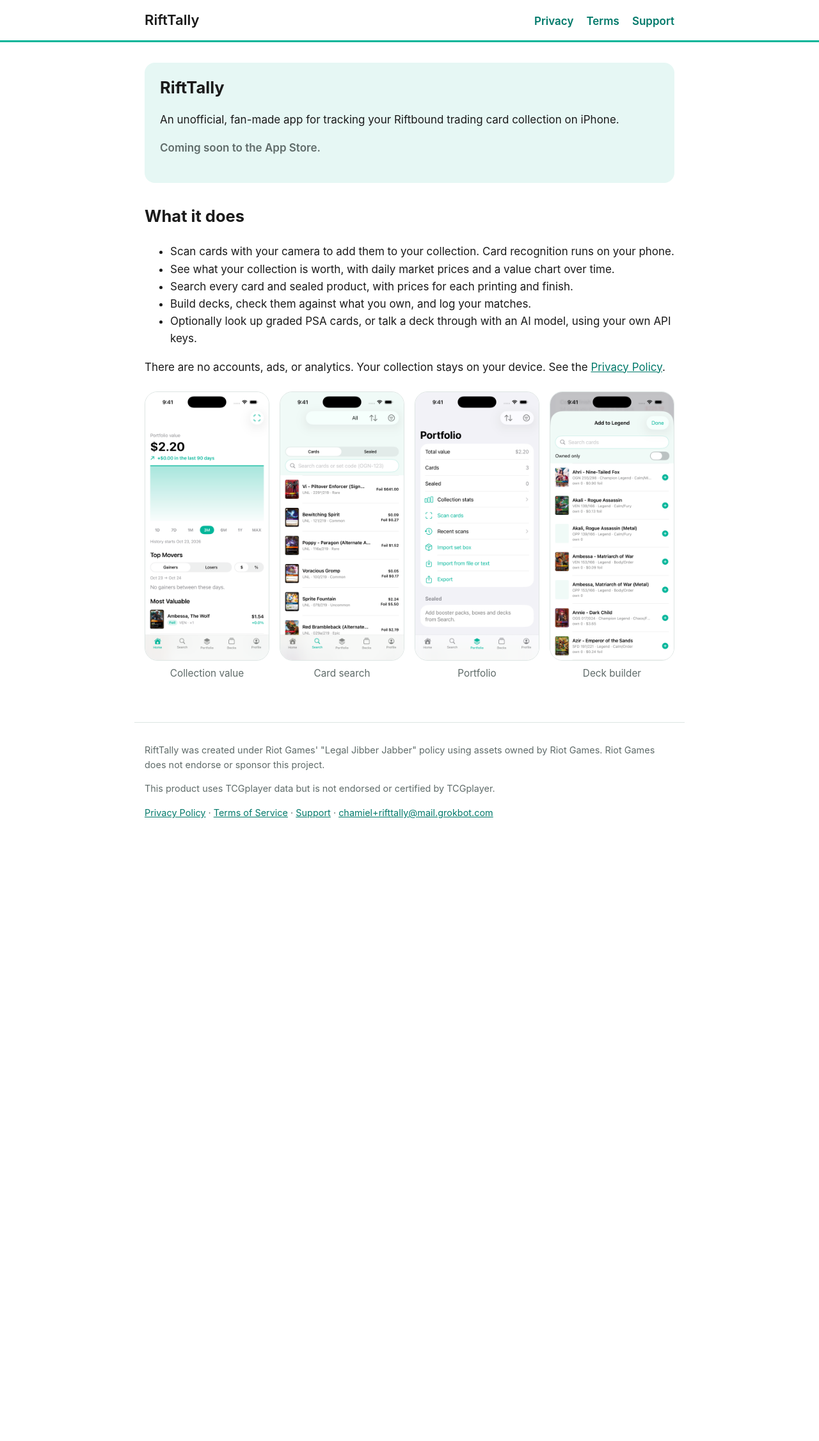
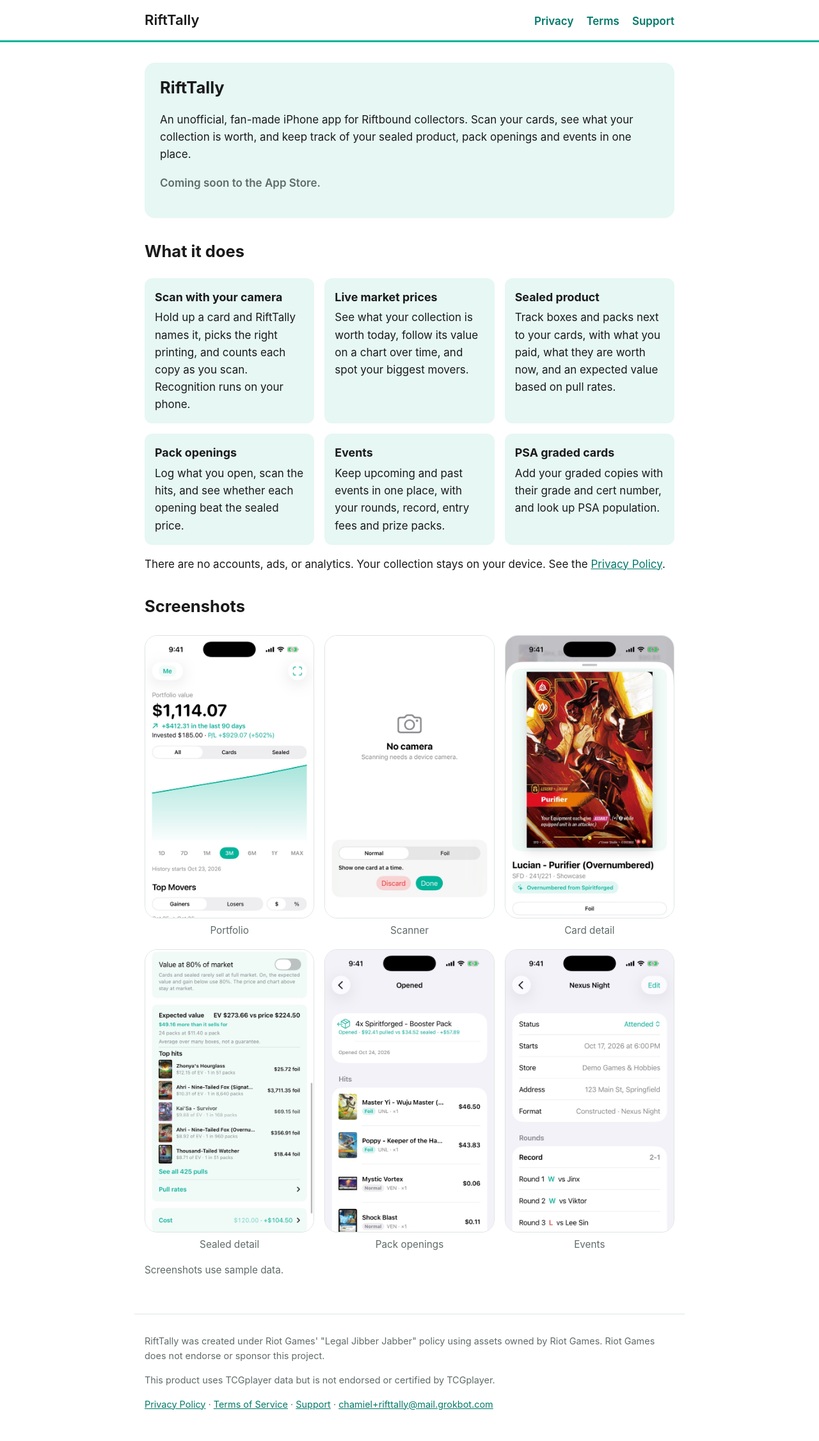
Before and after one commit to michael-huang87/rifttally, a Jekyll site: the page built from index.html, in a window 1280 px wide. Shown: the whole page at 64% size. Built offline with Jekyll 4.4.1, drawn with Linux system fonts in a browser that asks for light colours; before the commit the page ends 1328 px from its top, so only the background shows below that.

Commit message:
Flesh out the home page with features and fresh screenshots

```diff
--- a/assets/style.css
+++ b/assets/style.css
@@ -61,12 +61,23 @@
 }
 .soon { color: var(--muted); font-weight: 600; }
 
+.features {
+  display: grid;
+  grid-template-columns: repeat(auto-fit, minmax(240px, 1fr));
+  gap: 16px;
+}
+.features div { background: var(--mint-light); border-radius: 12px; padding: 4px 16px; }
+.features h3 { margin: 12px 0 0; font-size: 1.05em; }
+.features p { margin: 4px 0 12px; }
+
 .shots {
   display: grid;
-  grid-template-columns: repeat(auto-fit, minmax(160px, 1fr));
+  grid-template-columns: repeat(3, 1fr);
   gap: 16px;
-  margin: 24px 0;
+  margin: 24px 0 8px;
 }
+@media (max-width: 600px) { .shots { grid-template-columns: repeat(2, 1fr); } }
+.note { color: var(--muted); font-size: 0.9em; }
 .shots figure { margin: 0; text-align: center; color: var(--muted); font-size: 0.9em; }
 .shots img {
   width: 100%;
--- a/index.html
+++ b/index.html
@@ -3,7 +3,7 @@
 ---
 <section class="hero">
   <h1>{{ site.app_name }}</h1>
-  <p>An unofficial, fan-made app for tracking your Riftbound trading card collection on iPhone.</p>
+  <p>An unofficial, fan-made iPhone app for Riftbound collectors. Scan your cards, see what your collection is worth, and keep track of your sealed product, pack openings and events in one place.</p>
   {% if site.app_store_url != "" %}
   <p><a class="button" href="{{ site.app_store_url }}">Download on the App Store</a></p>
   {% else %}
@@ -12,18 +12,23 @@
 </section>
 
 <h2>What it does</h2>
-<ul>
-  <li>Scan cards with your camera to add them to your collection. Card recognition runs on your phone.</li>
-  <li>See what your collection is worth, with daily market prices and a value chart over time.</li>
-  <li>Search every card and sealed product, with prices for each printing and finish.</li>
-  <li>Build decks, check them against what you own, and log your matches.</li>
-  <li>Optionally look up graded PSA cards, or talk a deck through with an AI model, using your own API keys.</li>
-</ul>
+<div class="features">
+  <div><h3>Scan with your camera</h3><p>Hold up a card and {{ site.app_name }} names it, picks the right printing, and counts each copy as you scan. Recognition runs on your phone.</p></div>
+  <div><h3>Live market prices</h3><p>See what your collection is worth today, follow its value on a chart over time, and spot your biggest movers.</p></div>
+  <div><h3>Sealed product</h3><p>Track boxes and packs next to your cards, with what you paid, what they are worth now, and an expected value based on pull rates.</p></div>
+  <div><h3>Pack openings</h3><p>Log what you open, scan the hits, and see whether each opening beat the sealed price.</p></div>
+  <div><h3>Events</h3><p>Keep upcoming and past events in one place, with your rounds, record, entry fees and prize packs.</p></div>
+  <div><h3>PSA graded cards</h3><p>Add your graded copies with their grade and cert number, and look up PSA population.</p></div>
+</div>
 <p>There are no accounts, ads, or analytics. Your collection stays on your device. See the <a href="privacy.html">Privacy Policy</a>.</p>
 
+<h2>Screenshots</h2>
 <div class="shots">
-  <figure><img src="assets/img/home.png" alt="Home screen showing portfolio value and a price chart" width="460" height="1000"><figcaption>Collection value</figcaption></figure>
-  <figure><img src="assets/img/search.png" alt="Card search with prices for each card" width="460" height="1000"><figcaption>Card search</figcaption></figure>
-  <figure><img src="assets/img/portfolio.png" alt="Portfolio list of owned cards" width="460" height="1000"><figcaption>Portfolio</figcaption></figure>
-  <figure><img src="assets/img/builder.png" alt="Deck builder" width="460" height="1000"><figcaption>Deck builder</figcaption></figure>
+  <figure><img src="assets/img/home.jpg" alt="Home screen showing portfolio value and a value chart" width="600" height="1005"><figcaption>Portfolio</figcaption></figure>
+  <figure><img src="assets/img/scanner.jpg" alt="Card scanner with Normal and Foil modes" width="600" height="1005"><figcaption>Scanner</figcaption></figure>
+  <figure><img src="assets/img/card.jpg" alt="Card detail showing the card art and finish" width="600" height="1005"><figcaption>Card detail</figcaption></figure>
+  <figure><img src="assets/img/sealed.jpg" alt="Booster display with expected value, top hits and cost" width="600" height="1005"><figcaption>Sealed detail</figcaption></figure>
+  <figure><img src="assets/img/openings.jpg" alt="Opened booster packs with the hits pulled" width="600" height="1005"><figcaption>Pack openings</figcaption></figure>
+  <figure><img src="assets/img/events.jpg" alt="Event with its rounds and record" width="600" height="1005"><figcaption>Events</figcaption></figure>
 </div>
+<p class="note">Screenshots use sample data.</p>
```
Also changed, not shown: assets/img/builder.png (deleted), assets/img/card.jpg (added), assets/img/events.jpg (added), assets/img/home.jpg (added), assets/img/home.png (deleted), assets/img/openings.jpg (added), assets/img/portfolio.png (deleted), assets/img/scanner.jpg (added), assets/img/sealed.jpg (added), assets/img/search.png (deleted).
